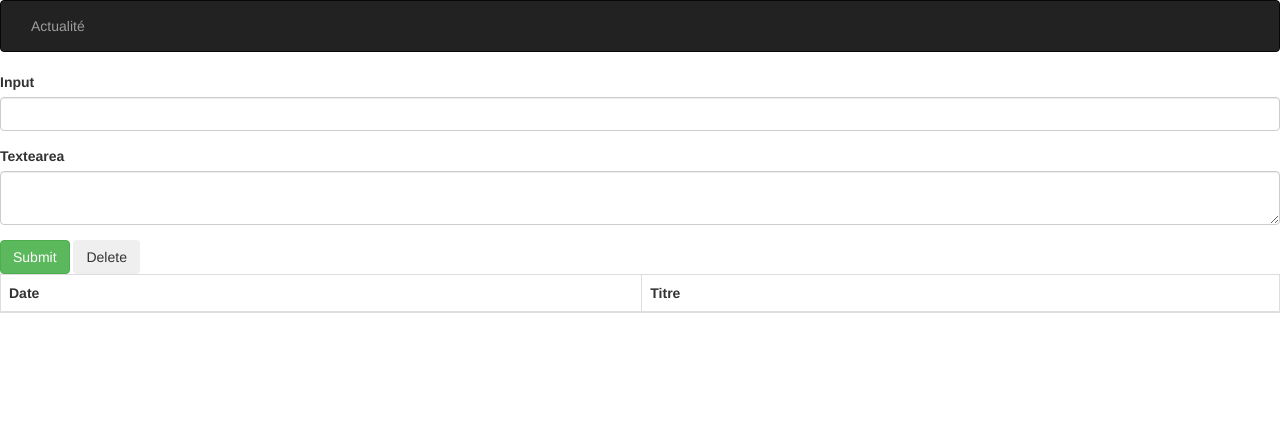
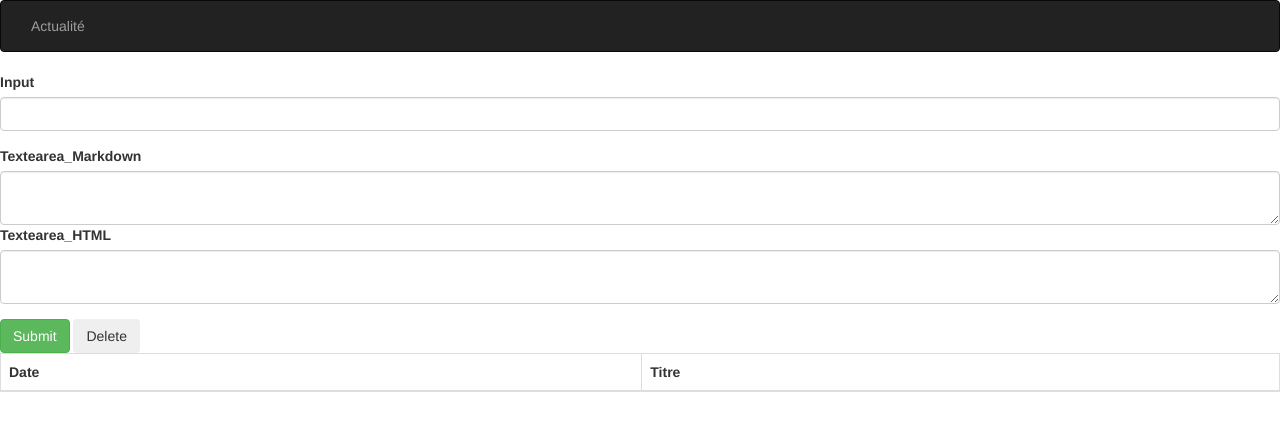
Before and after one commit to maximeroma/Blogtest, a website: page index.html in a window 1280 px wide. Drawn offline with nearby package versions, Linux system fonts and the light colour scheme; no server answers.

Commit message:
add markdown

```diff
--- a/index.html
+++ b/index.html
@@ -29,11 +29,13 @@
 			<input type="text" class="form-control" id="inputBlog" />
 		</div>
 		<div class="form-group">
-			<label for="texteareaBlog">Textearea</label>
-			<textarea type="text" class="form-control" id="texteareaBlog"></textarea>
+			<label for="texteareaBlogM">Textearea_Markdown</label>
+			<textarea type="text" class="form-control" id="texteareaBlogM"></textarea>
+			<label for="texteareaBlogM">Textearea_HTML</label>
+			<textarea type="text" class="form-control" id="texteareaHTML" ></textarea>
 		</div>
 		<input type="button" class="btn btn-success" id="indexSubmit" value="Submit" />
-		<button id="indexDeleteButton" class="btn btn-alert">Delete</button>
+		<input type="button" id="indexDeleteButton" class="btn btn-alert" value="Delete" />
 	</form>
 
 	<table class="table table-bordered">
--- a/package.json
+++ b/package.json
@@ -11,6 +11,7 @@
   "license": "ISC",
   "dependencies": {
     "bootstrap": "^3.3.7",
-    "jquery": "^3.2.1"
+    "jquery": "^3.2.1",
+    "markdown": "^0.5.0"
   }
 }
```
Also changed, not shown: js/app.js (+10 -0 lines).
